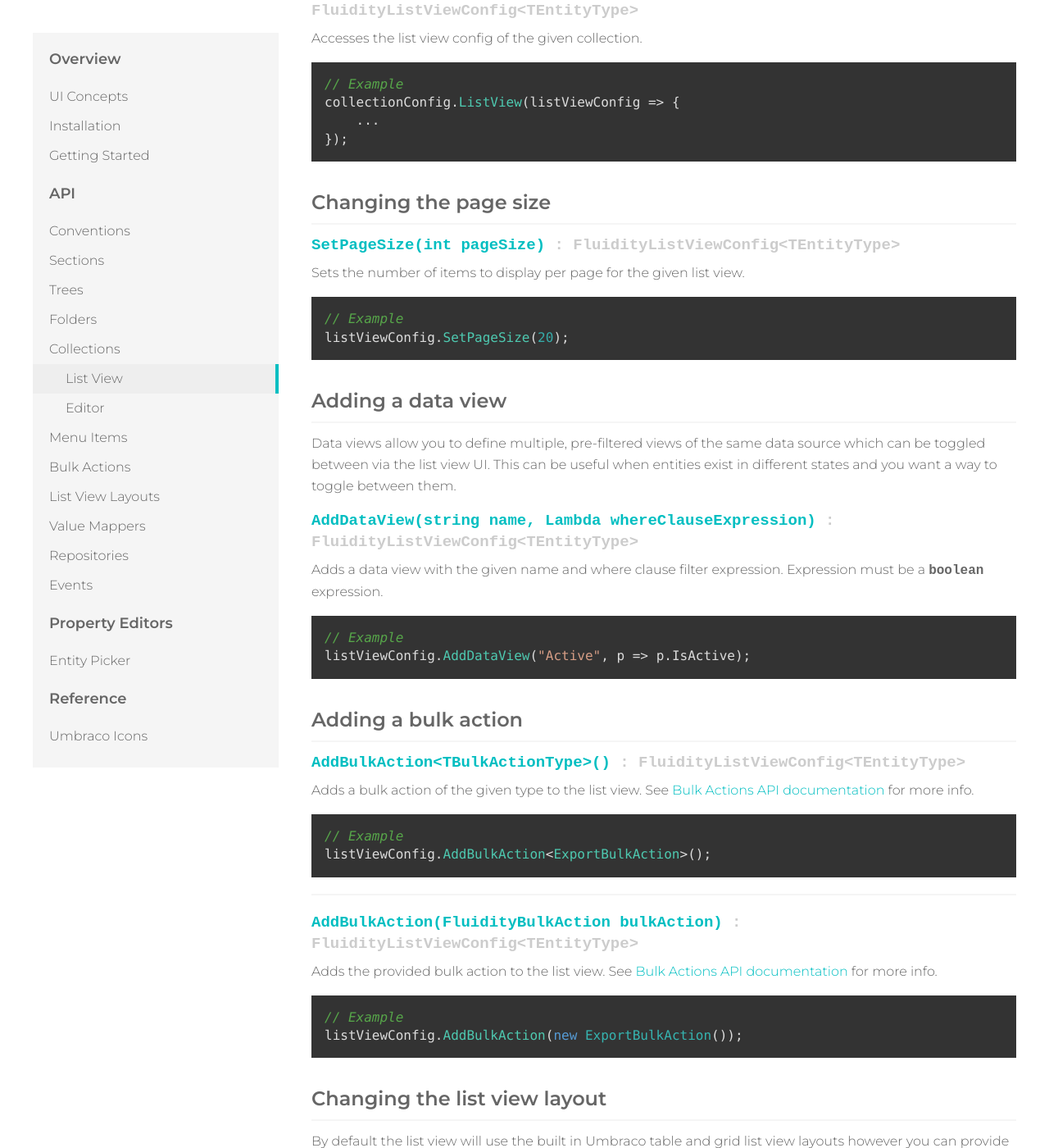
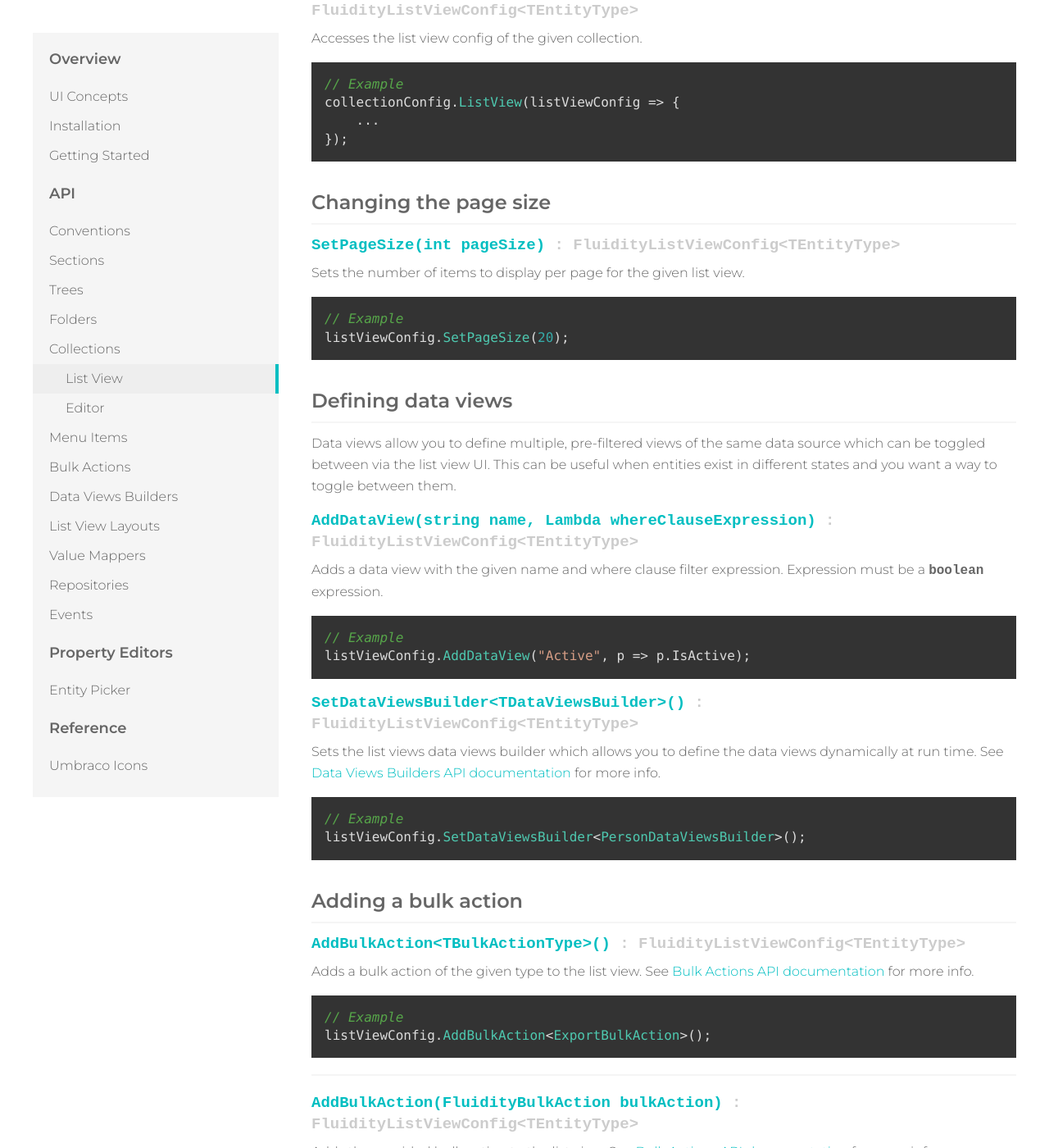
Before and after one commit to mattbrailsford/umbraco-fluidity, a Jekyll site: the page built from docs/_pages/02-api-04-collections-00-list-view.md, in a window 1280 px wide and 1400 px high, scrolled down 621 px. Shown: the whole window at 82% size. Built offline with Jekyll 4.4.1, drawn with Linux system fonts in a browser that asks for light colours.

Commit message:
Fixes #7 by adding DataViewsBuilder documentation

`````diff
--- a/docs/_data/navigation.yml
+++ b/docs/_data/navigation.yml
@@ -28,6 +28,8 @@
       url: /api/menu-items/
     - title: Bulk Actions
       url: /api/bulk-actions/
+    - title: Data Views Builders
+      url: /api/data-views-builders/
     - title: List View Layouts
       url: /api/list-view-layouts/
     - title: Value Mappers
--- a/docs/_pages/02-api-04-collections-00-list-view.md
+++ b/docs/_pages/02-api-04-collections-00-list-view.md
@@ -36,7 +36,7 @@ Sets the number of items to display per page for the given list view.
 listViewConfig.SetPageSize(20);
 ````
 
-### Adding a data view
+### Defining data views
 {: .mt}
 
 Data views allow you to define multiple, pre-filtered views of the same data source which can be toggled between via the list view UI. This can be useful when entities exist in different states and you want a way to toggle between them.
@@ -49,6 +49,16 @@ Adds a data view with the given name and where clause filter expression. Express
 ````csharp
 // Example
 listViewConfig.AddDataView("Active", p => p.IsActive);
+````
+
+#### SetDataViewsBuilder&lt;TDataViewsBuilder&gt;() *: FluidityListViewConfig&lt;TEntityType&gt;*
+{: .signature}
+
+Sets the list views data views builder which allows you to define the data views dynamically at run time. See [Data Views Builders API documentation]({{ site.baseurl }}/api/data-views-builders/) for more info.
+
+````csharp
+// Example
+listViewConfig.SetDataViewsBuilder<PersonDataViewsBuilder>();
 ````
 
 ### Adding a bulk action
`````
Also changed, not shown: docs/_pages/02-api-06-data-views-builders.md (added, +38 -0 lines), docs/_pages/02-api-07-bulk-actions.md (renamed from docs/_pages/02-api-06-bulk-actions.md), docs/_pages/02-api-08-list-view-layouts.md (renamed from docs/_pages/02-api-07-list-view-layouts.md), docs/_pages/02-api-09-value-mappers.md (renamed from docs/_pages/02-api-08-value-mappers.md), docs/_pages/02-api-10-repositories.md (renamed from docs/_pages/02-api-09-repositories.md), docs/_pages/02-api-11-events.md (renamed from docs/_pages/02-api-10-events.md).
